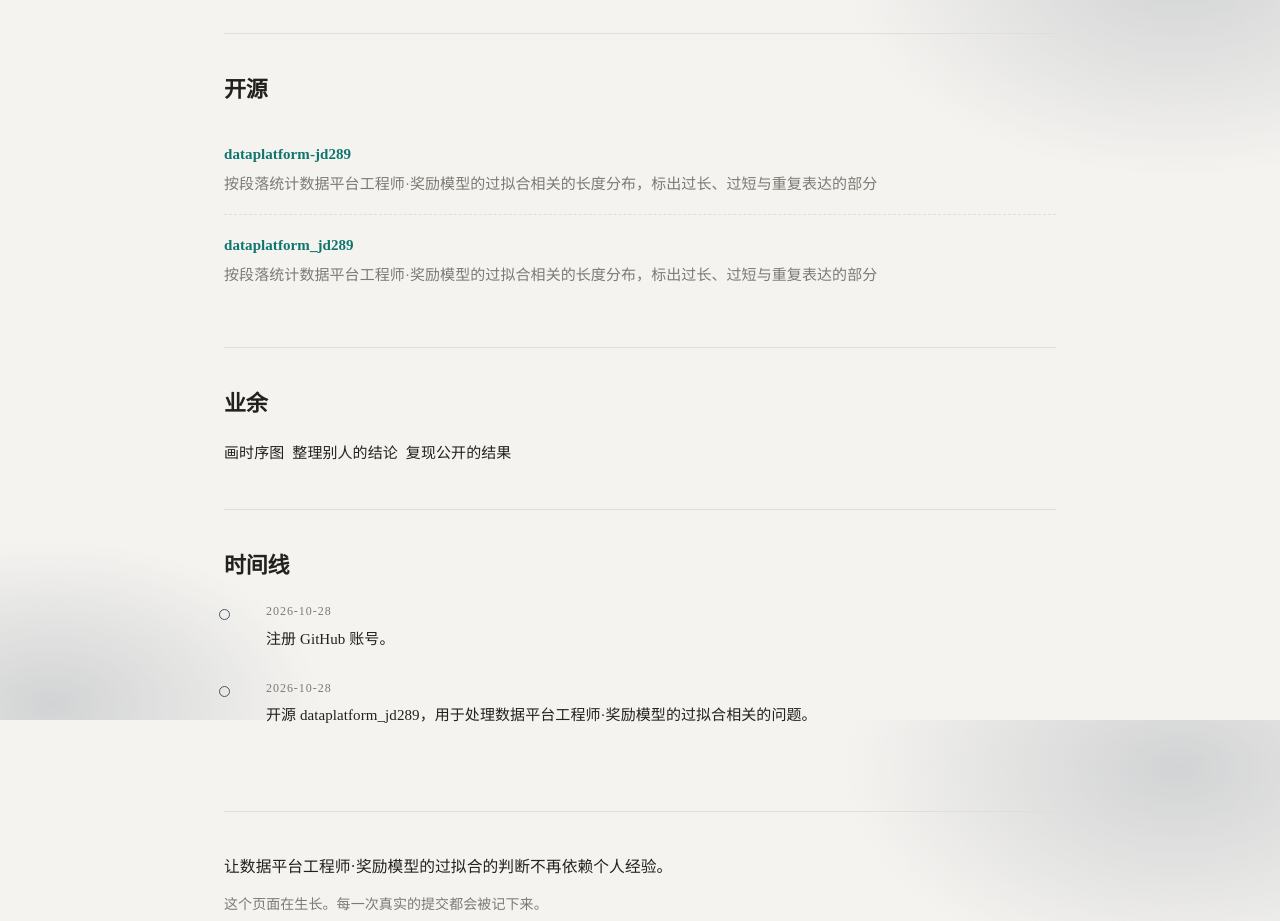
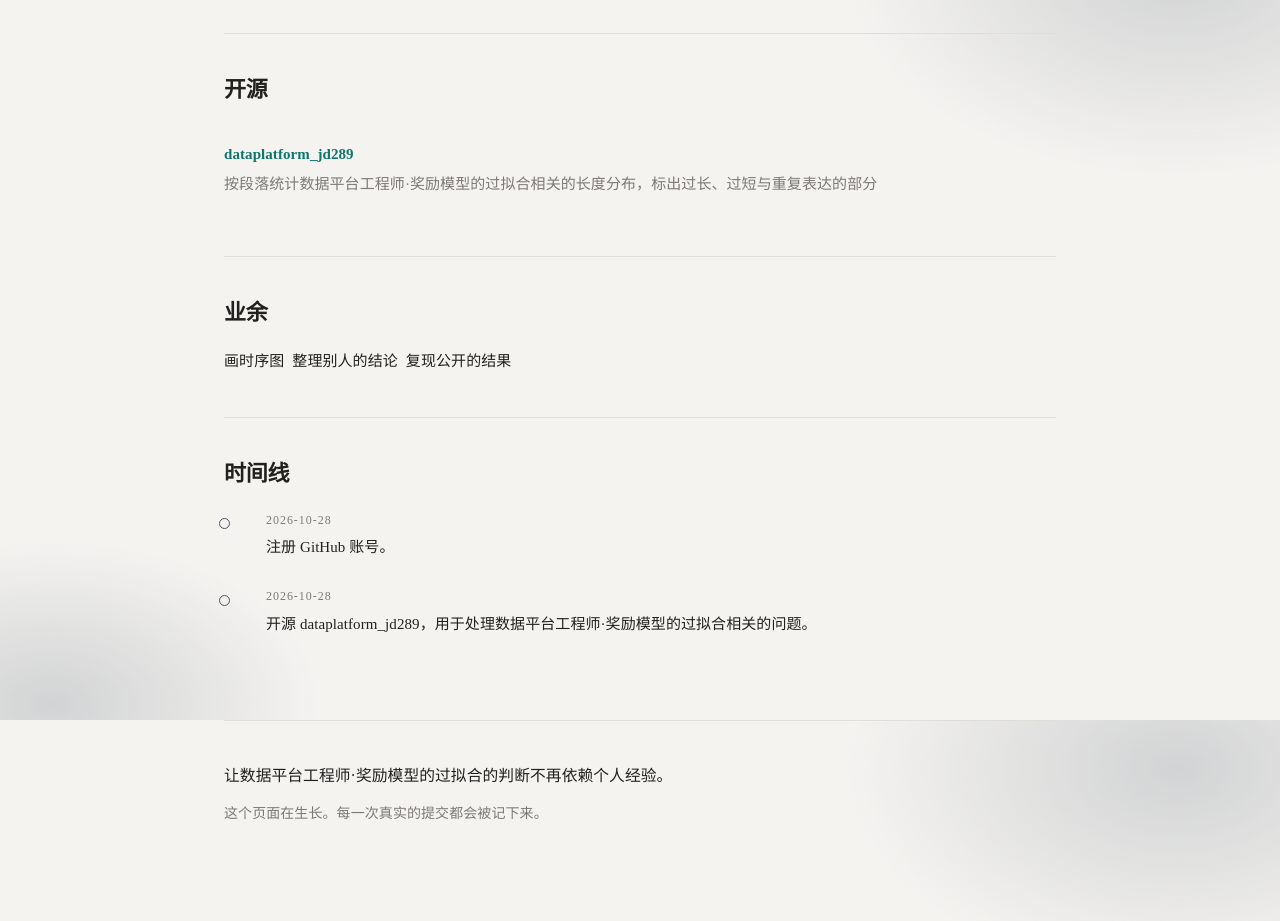
Before and after one commit to tanglehawk/tanglehawk.github.io, a plain HTML site: page index.html in a window 1280 px wide. Shown: the part 880-1801 px from the top of the page. Drawn offline with Linux system fonts and the light colour scheme.

Commit message:
fix: 更新个人站点

```diff
--- a/index.html
+++ b/index.html
@@ -102,9 +102,6 @@ background-image:radial-gradient(#e0ded8 1px, transparent 1px);background-size:2
 <section id="work">
   <h2>开源</h2>
   <ul class="repos">
-    <li><div class="name"><a href="https://github.com/tanglehawk/dataplatform-jd289" rel="noopener">dataplatform-jd289</a></div>
-      <div class="desc">按段落统计数据平台工程师·奖励模型的过拟合相关的长度分布，标出过长、过短与重复表达的部分</div>
-    </li>
     <li><div class="name"><a href="https://github.com/tanglehawk/dataplatform_jd289" rel="noopener">dataplatform_jd289</a></div>
       <div class="desc">按段落统计数据平台工程师·奖励模型的过拟合相关的长度分布，标出过长、过短与重复表达的部分</div>
     </li>
```
